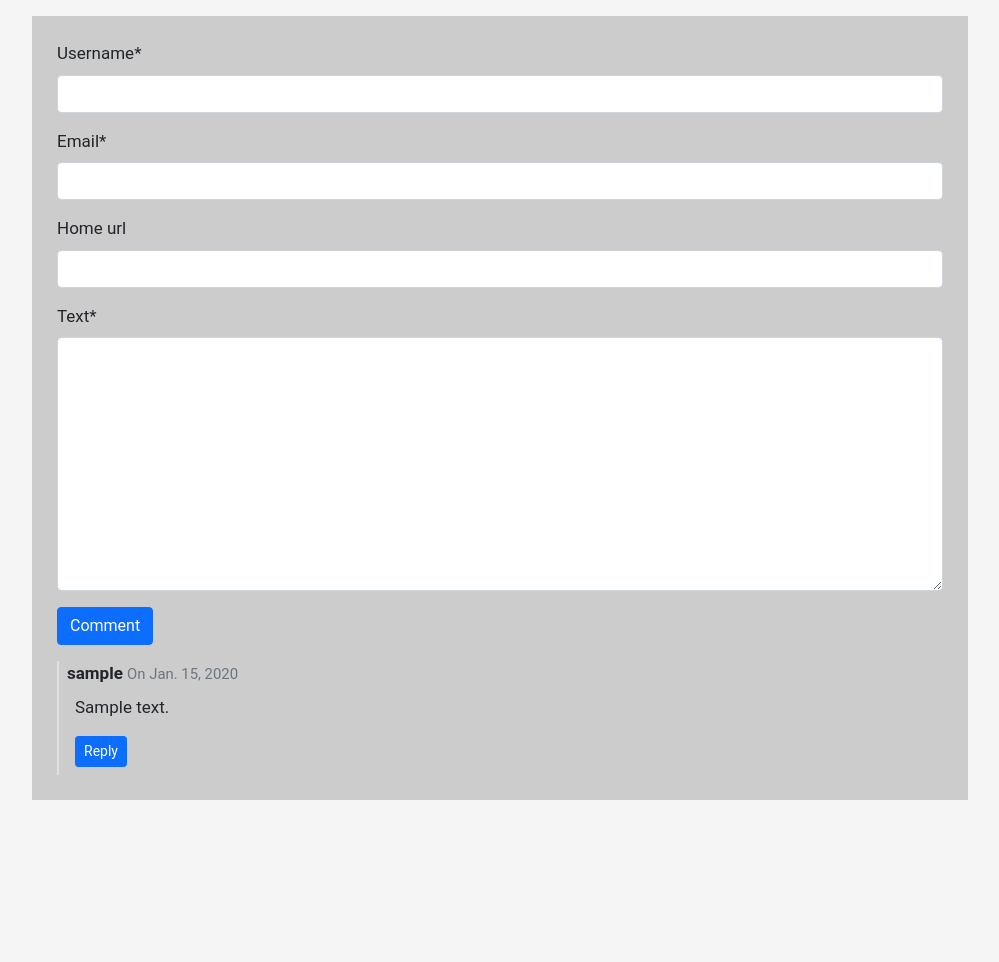
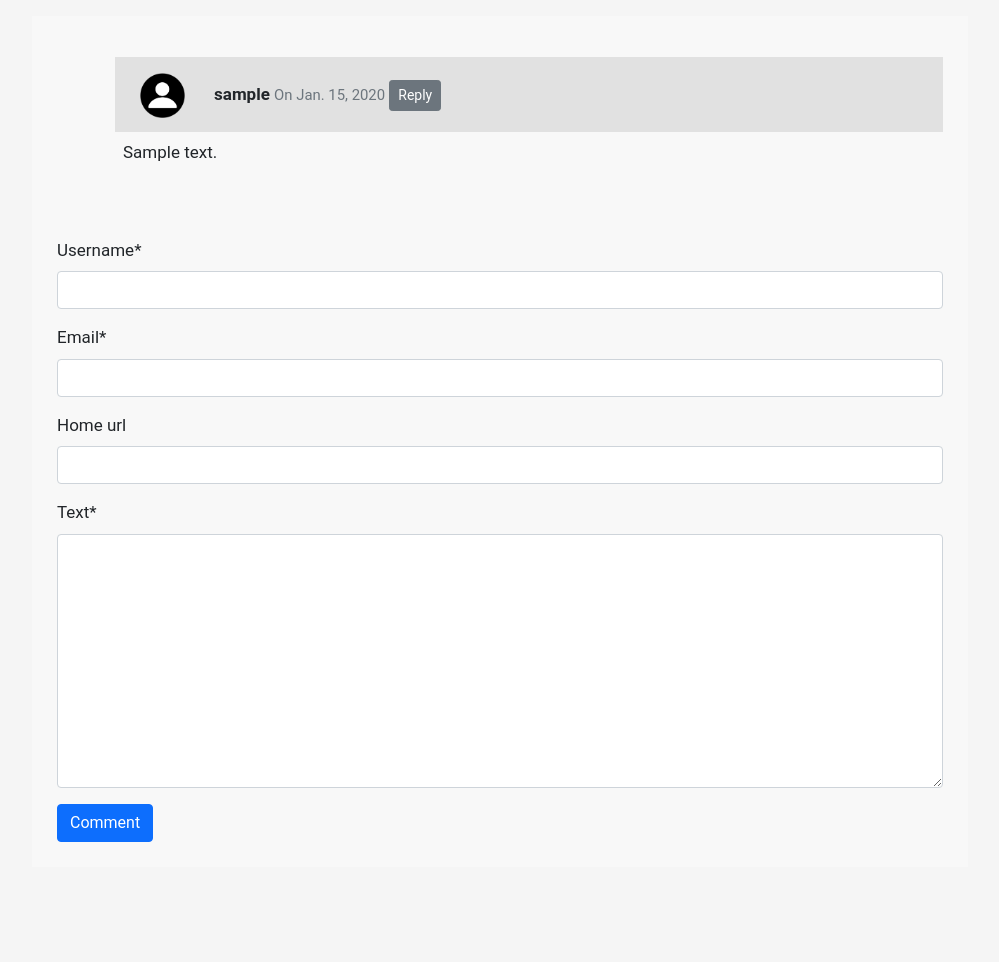
Before and after one commit to RPodolets/py_spa_app_commentary, a Django app: page / in a window 1280 px wide. Shown: the whole page, without its empty margins (140-1139 px from the left). Before the commit the page ends 800 px from the top, so only its background shows below. Run offline with Django 5.2, Linux system fonts and the light colour scheme; tables that the repository leaves empty hold one stand-in row (values such as "Sample post"); some libraries are stand-ins or nearby versions.

Commit message:
Improved styles

```diff
--- a/static/css/styles.css
+++ b/static/css/styles.css
@@ -1,6 +1,7 @@
 .custom-card {
     padding: 25px;
-    background: #cccccc;
+    margin-bottom: 25px;
+    background: rgba(255,255,255,0.27);
 }
 
 .main_container {
@@ -21,5 +22,31 @@ body {
 body::after {
     content: '';
     display: block;
+    margin-left: 10px;
     height: 70px;
 }
+
+.comment-section {
+    margin-left: 50px;
+}
+
+.comment-header {
+    height: 75px;
+    line-height: 75px;
+    padding-left: 25px;
+    background: rgba(225,225,225,1);
+    width: 100%;
+    display: inline-block;
+    justify-content: space-between;
+}
+
+.comment-header img {
+    height: 45px;
+    margin-right: 25px;
+}
+
+.reply {
+    padding-left: 10px;
+    margin: 25px 0;
+    border-left: black solid 2px;
+}
--- a/templates/core/commentary_list.html
+++ b/templates/core/commentary_list.html
@@ -2,16 +2,16 @@
 {% load crispy_forms_filters %}
 {% block content %}
   <div class="custom-card">
+
+    {% for comment in commentary_list %}
+      {% include "includes/comment.html" %}
+    {% endfor %}
+
     <form method="post" action="">
       {% csrf_token %}
       {{ form|crispy }}
       <button type="submit" class="btn btn-primary">Comment</button>
     </form>
 
-
-      {% for comment in commentary_list %}
-        {% include "includes/comment.html" %}
-      {% endfor %}
-
   </div>
 {% endblock %}
--- a/templates/includes/comment.html
+++ b/templates/includes/comment.html
@@ -1,25 +1,29 @@
 {% load crispy_forms_filters %}
-<div class="border-0 border-start border-2 ps-2" id="{{ comment.id }}">
-        <div class="mt-3">
-            <strong>{{comment.user}}</strong>
+{% load static %}
+<div class="comment-section ps-2 mb-5" id="{{ comment.id }}">
+  <div class="mt-3 comment-header">
+      <img src="{% static 'img/profile-default.png' %}"alt="profile-pic">
+      <strong>{{ comment.user }}</strong>
       {% if  comment.parent.user %} to <strong>{{ comment.parent.user }}</strong>{% endif %}
       <small class="text-muted">On {{ comment.created.date }}</small>
+      <a class="btn btn-secondary btn-sm" onclick="handleReply({{ comment.id }})">Reply</a>
+
   </div>
-        <div class="p-2 rounded">
+  <div class="p-2 mb-3 rounded">
     {% if comment.parent %}
-            <p style="color: red">{{ comment.parent.body|slice:":128" }}...</p>
+      <div class="reply">{{ comment.parent.body|safe|slice:":128" }}...</div>
     {% endif %}
     <p>{{ comment.body|safe }}</p>
-            <button class="btn btn-primary btn-sm" onclick="handleReply({{ comment.id }})">Reply</button>
+
 
     <div id="reply-form-container-{{ comment.id }}" style="display:none">
-
       <form method="post" action="{% url 'core:reply' %}" class="mt-3">
         {% csrf_token %}
         <input type="hidden" name="parent" value="{{ comment.id }}">
         {{ form|crispy }}
         <div>
-                        <button type="button" onclick="handleCancel({{ comment.id }})" class="btn btn-light border btn-sm">Cancel</button>
+          <button type="button" onclick="handleCancel({{ comment.id }})" class="btn btn-light border btn-sm">Cancel
+          </button>
           <button type="submit" class="btn btn-primary btn-sm">Submit</button>
         </div>
       </form>
```
Also changed, not shown: static/img/profile-default.png (added). Lines whose indentation alone changed are shown as unchanged.
